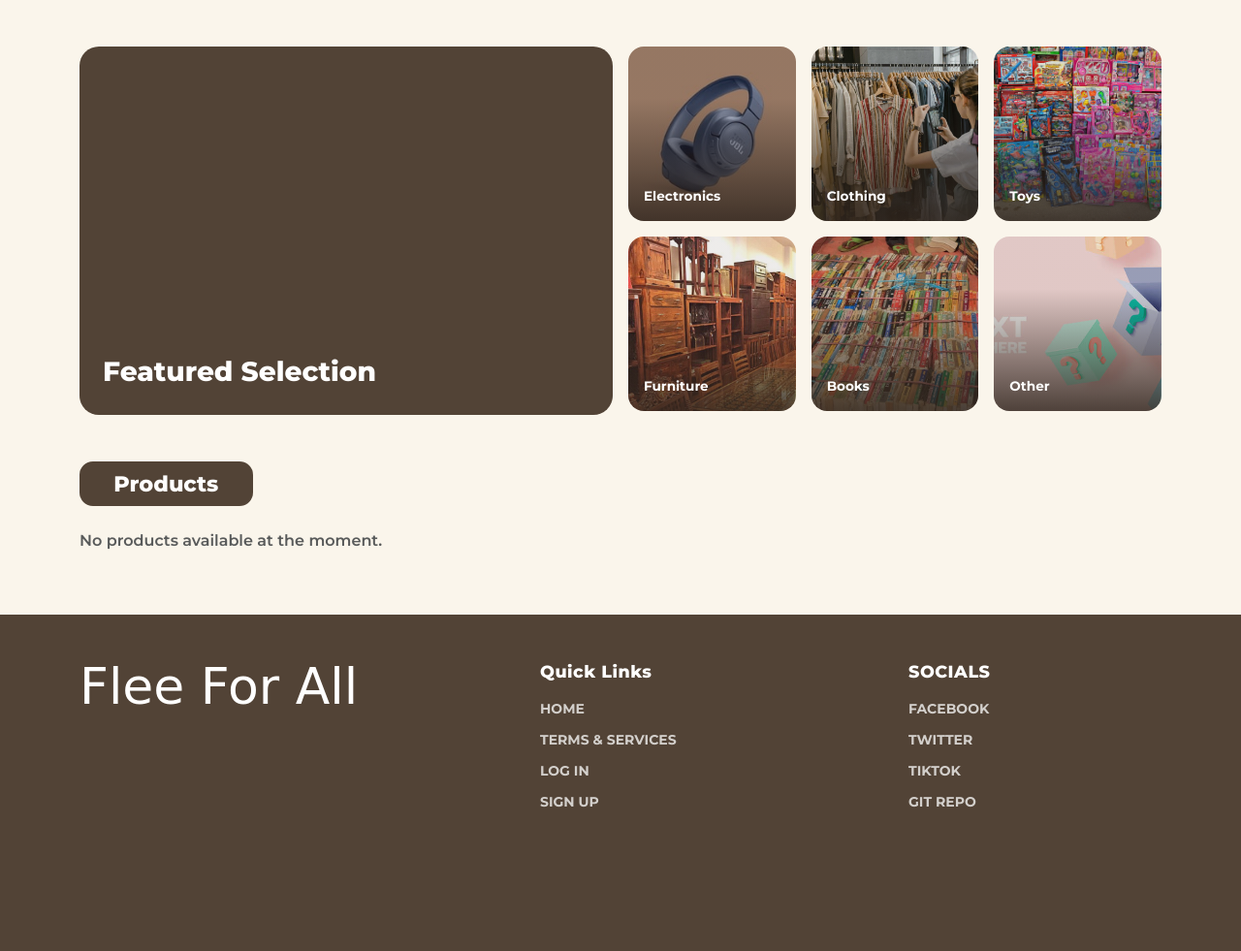
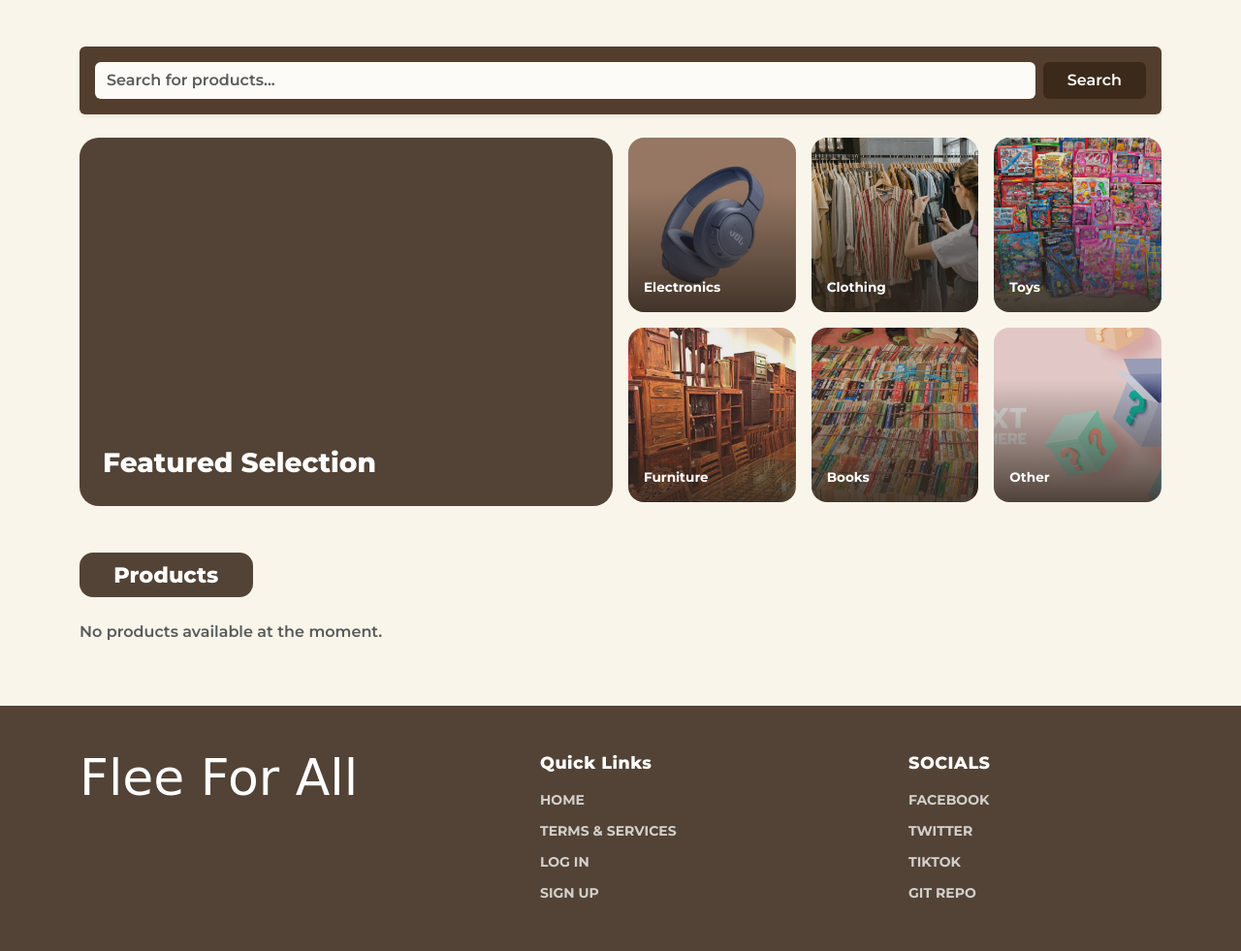
Before and after one commit to mikhail-rapada2007/Flea-For-All-Marketplace, a Django app: page / in a window 1280 px wide. Shown: the part 96-1077 px from the top of the page at 97% size. Before the commit the page ends 929 px from the top, so only its background shows below. Run offline with Django 4.2, Linux system fonts and the light colour scheme; data that the repository does not hold is empty; some web fonts are replaced.

Commit message:
Added Search System

```diff
--- a/flea_for_all/marketplace/templates/marketplace/home.html
+++ b/flea_for_all/marketplace/templates/marketplace/home.html
@@ -2,6 +2,22 @@
 {% load static %}
 
 {% block content %}
+<!-- Search Bar Section -->
+<div class="row mb-4">
+    <div class="col-12">
+        <form method="GET" action="{% url 'marketplace:home' %}" class="d-flex gap-2 p-3 rounded shadow-sm" style="background-color: #533e2d;">
+            <input type="text" name="q" value="{{ search_query }}" class="form-control border-0" placeholder="Search for products..." style="background-color: #fdfbf7;">
+
+            {% if selected_category %}
+                <input type="text" name="q" class="form-control border-0" placeholder="Search for products..." style="background-color: #fdfbf7;">
+            {% endif %}
+
+            <button type="submit" class="btn text-white fw-semibold px-4" style="background-color: #3b2a1a;">Search</button>
+        </form>
+    </div>
+</div>
+
+{% if not search_query and not selected_category %}
   <!-- Top Showcase / Hero -->
   <section class="row g-3 mb-5">
     <div class="col-lg-6">
@@ -29,6 +45,7 @@
       </div>
     </div>
   </section>
+  {% endif %}
 
   <!-- Products Section Title -->
   <div class="d-flex justify-content-start mb-4">
--- a/flea_for_all/marketplace/templates/marketplace/store_detail.html
+++ b/flea_for_all/marketplace/templates/marketplace/store_detail.html
@@ -556,8 +556,8 @@
         {% endif %}
         {% for faq in faqs %}
           <div class="market-card p-3 mb-3">
-            <div class="fw-bold text-white">{{ faq.question }}</div>
-            <div class="text-white-50">{{ faq.answer }}</div>
+            <div class="fw-bold text-black">{{ faq.question }}</div>
+            <div class="text-black-50">{{ faq.answer }}</div>
             {% if request.user == profile.user %}
               <div class="mt-2">
                 <a href="{% url 'marketplace:edit_faq' faq.pk %}" class="btn btn-sm btn-outline-light">Edit</a>
--- a/flea_for_all/marketplace/views.py
+++ b/flea_for_all/marketplace/views.py
@@ -1,6 +1,7 @@
 import os
 from django.shortcuts import render, redirect, get_object_or_404
 from django.contrib.auth import login
+from django.db.models import Q, Avg
 from django.db.models import Avg
 from .forms import SignUpForm, ProfileEditForm, FAQForm, RatingForm, ProductForm, ProductForm, ProductReportForm, StoreReportForm
 from .models import Profile, Product, Rating, FAQ, Conversation, Message, ProductReport, StoreReport
@@ -16,14 +17,23 @@ from django.views.decorators.http import require_POST
 
 def home(request):
     category_filter = request.GET.get("category")
+    search_query = request.GET.get("q", "")
     products = Product.objects.all()
     if category_filter:
         products = products.filter(category=category_filter)
+
+    if search_query:
+        products = products.filter(
+            Q(title__icontains=search_query) |
+            Q(description__icontains=search_query) |
+            Q(category__icontains=search_query)
+        )
 
     return render(request, "marketplace/home.html", {
         "products": products,
         "selected_category": category_filter,
         "categories": Product.Category.choices,
+        "search_query": search_query,
     })
 
 @login_required
```
